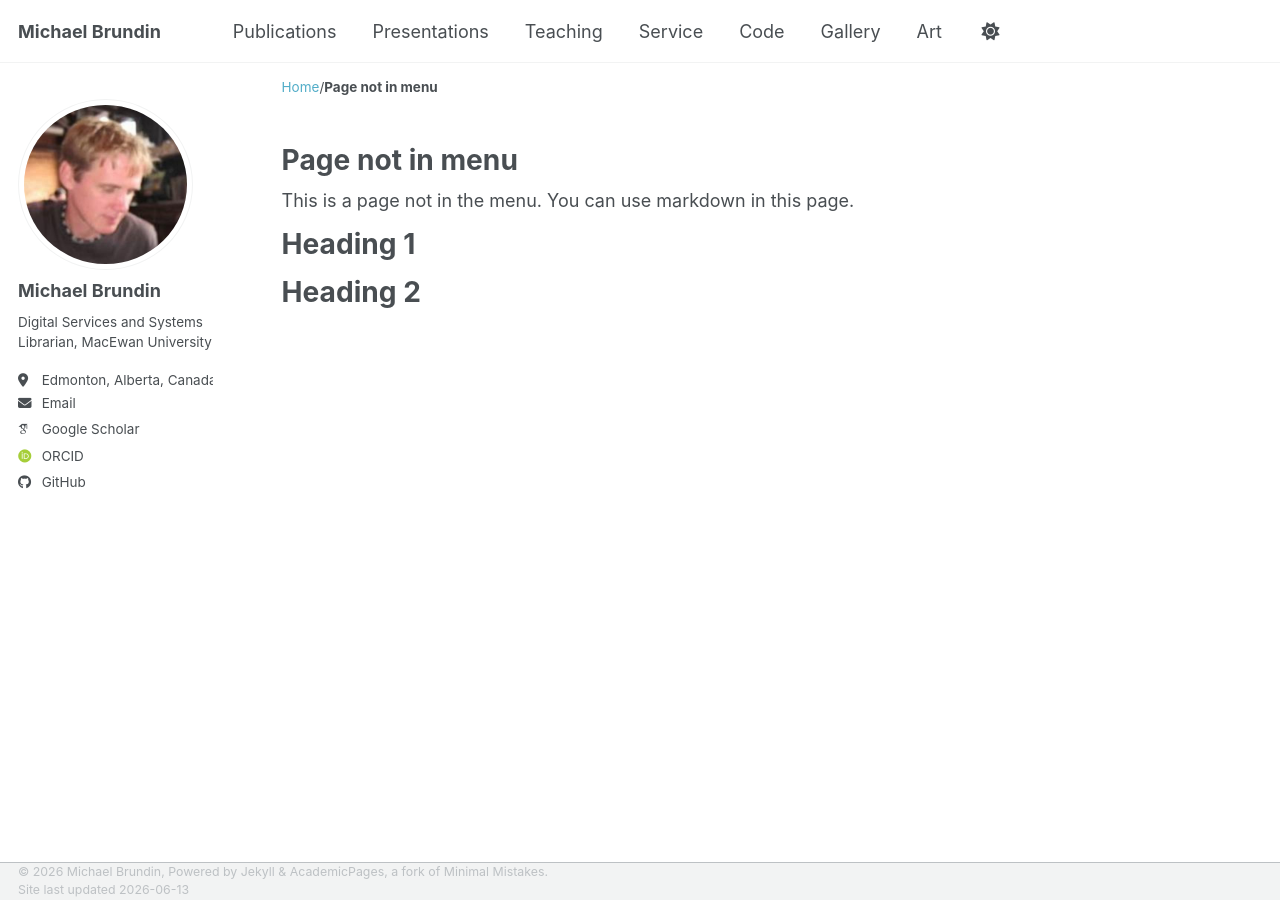
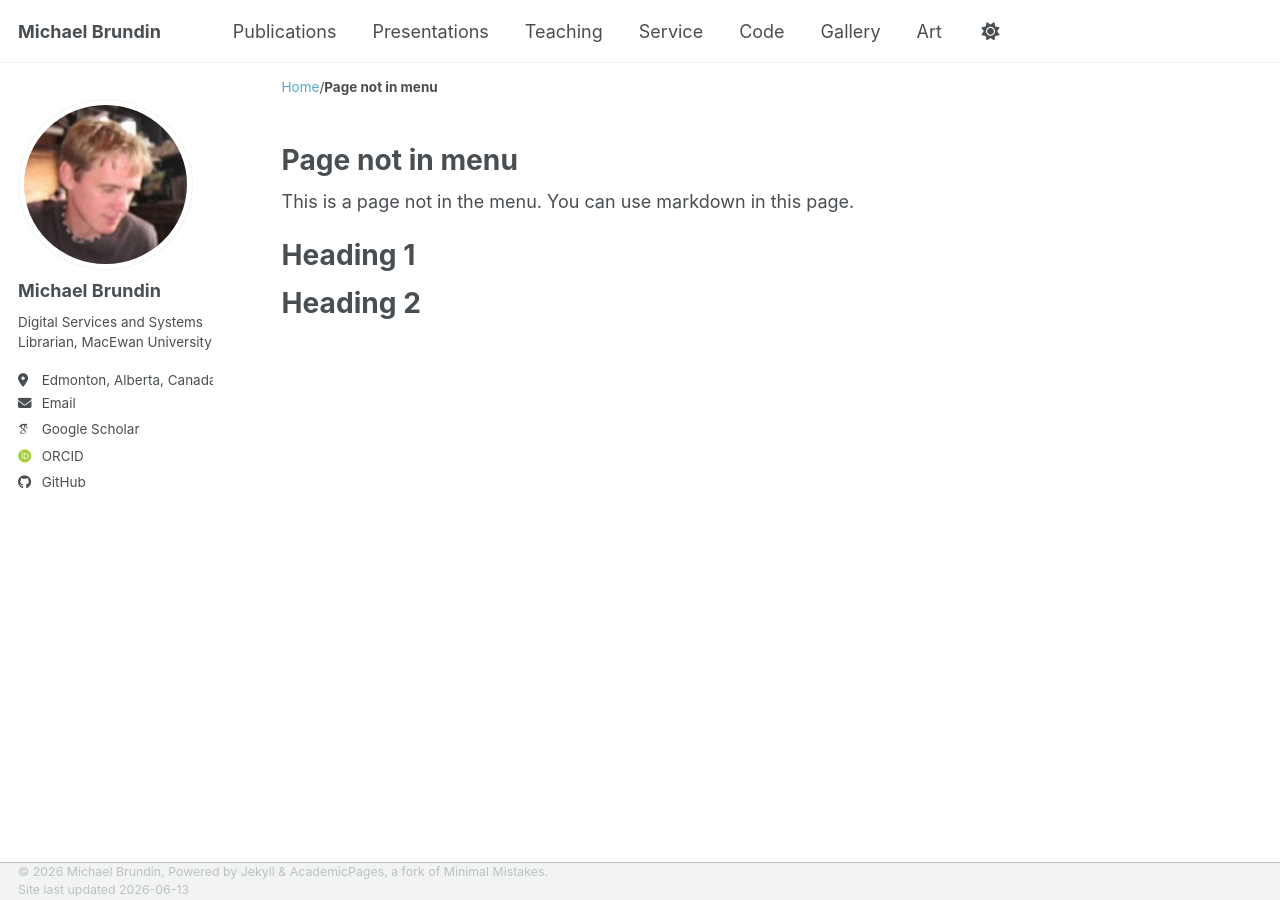
Before and after one commit to brundinm/brundinm.github.io, a Jekyll site: the page built from _pages/non-menu-page.md, in a window 1280 px wide. Built offline with Jekyll 4.4.1, drawn with Linux system fonts in a browser that asks for light colours; some web fonts are replaced; a script bundle is joined from its source files by our own code; library files that are not in the unit come from our copies.

Commit message:
Update main.scss

```diff
--- a/assets/css/main.scss
+++ b/assets/css/main.scss
@@ -44,22 +44,6 @@
 
 /* MRB: 09-Jun-2026: Reduce vertical space between HTML elements */
 
-/* layout: single: Reduce vertical spacing within paragraphs */
-.page__content p {
-    line-height: 1.4;       /* Space between wrapped lines inside a single paragraph */
-    margin-bottom: 0.8em;   /* Space between two separate paragraphs */
-}
-
-/* layout: single: Reduce vertical spacing in unordered lists */
-.page__content ul {
-    margin-bottom: 0.8em;   /* Space between the entire list block and subsequent content */
-}
-.page__content ul li {
-    line-height: 1.3;       /* Space between wrapped lines inside a single list item */
-    margin-top: 0.2em;      /* Space above each individual list item */
-    margin-bottom: 0.2em;   /* Space below each individual list item */
-}
-
 /* Reduce vertical spacing in author bio in the left sidebar */
 .author__bio {
     line-height: 1;
```
